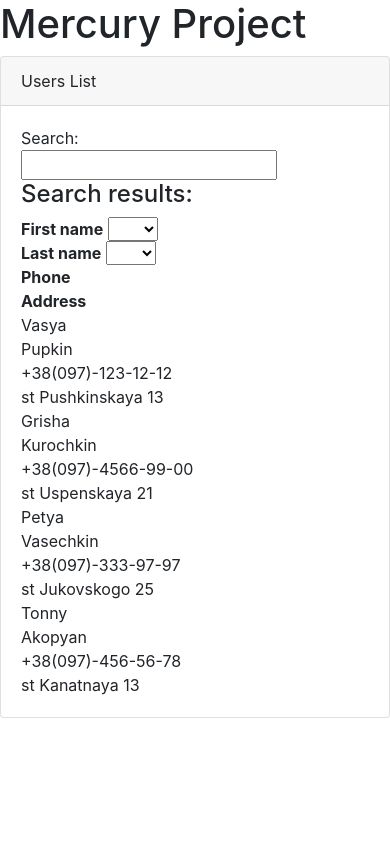
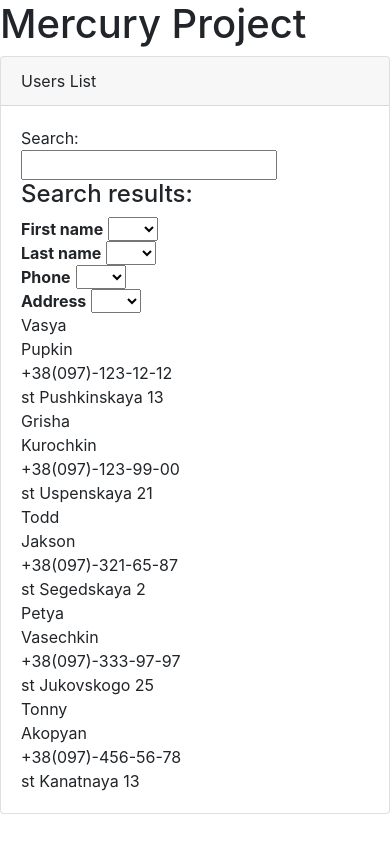
Before and after one commit to turinskiy/mercury, an Angular app: page / in a window 390 px wide. Built offline with nearby package versions, Linux system fonts and the light colour scheme.

Commit message:
- Add sorting for Phone column - Add clearSortField method - Extend users list

```diff
--- a/src/app/users/mock-users.ts
+++ b/src/app/users/mock-users.ts
@@ -11,8 +11,15 @@ export const USERS: IUser[] = [
     id: 2,
     firstName: 'Grisha',
     lastName: 'Kurochkin',
-    phone: '+38(097)-4566-99-00',
+    phone: '+38(097)-123-99-00',
     address: 'st Uspenskaya 21'
+  },
+  {
+    id: 5,
+    firstName: 'Todd',
+    lastName: 'Jakson',
+    phone: '+38(097)-321-65-87',
+    address: 'st Segedskaya 2'
   },
   {
     id: 3,
--- a/src/app/users/users-list.component.html
+++ b/src/app/users/users-list.component.html
@@ -17,18 +17,28 @@
     <div class="row" style="font-weight: bold;">
       <div class="col-md-3">
         <span style="margin-right:5px;">First name</span>
-        <select [(ngModel)]="sortNameDirection">
-          <option *ngFor="let item of directions" [ngValue]="item">{{item.value}}</option>
+        <select [(ngModel)]="firstNameSortDirection">
+          <option *ngFor="let item of sortDirections" [ngValue]="item">{{item.value}}</option>
         </select>
       </div>
       <div class="col-md-3">
           <span style="margin-right:5px;">Last name</span>
-          <select [(ngModel)]="sortLastNameDirection">
-            <option *ngFor="let item of directions" [ngValue]="item">{{item.value}}</option>
+          <select [(ngModel)]="lastNameSortDirection">
+            <option *ngFor="let item of sortDirections" [ngValue]="item">{{item.value}}</option>
           </select>
       </div>
-      <div class="col-md-3">Phone</div>
-      <div class="col-md-3">Address</div>
+      <div class="col-md-3">
+          <span style="margin-right:5px;">Phone</span>
+          <select [(ngModel)]="phoneSortDirection">
+            <option *ngFor="let item of sortDirections" [ngValue]="item">{{item.value}}</option>
+          </select>
+      </div>
+      <div class="col-md-3">
+          <span style="margin-right:5px;">Address</span>
+          <select [(ngModel)]="addressSortDirection">
+            <option *ngFor="let item of sortDirections" [ngValue]="item">{{item.value}}</option>
+          </select>
+      </div>
     </div>
     <div *ngIf="users && users.length">
       <div *ngFor="let item of filteredUsers">
--- a/src/app/users/users-list.component.ts
+++ b/src/app/users/users-list.component.ts
@@ -11,6 +11,13 @@ class SortDirection {
     this.key = k;
     this.value = v;
   }
+}
+
+enum SortColumns {
+  FirstName,
+  LastName,
+  Phone,
+  Address
 }
 
 @Component({
@@ -33,27 +40,57 @@ export class UsersGridComponent implements OnInit {
       : this.users;
   }
 
-  directions: SortDirection[];
+  sortDirections: SortDirection[];
   _firstNameSortDirection: SortDirection;
   _lastNameSortDirection: SortDirection;
+  _phoneSortDirection: SortDirection;
+  _addressSortDirection: SortDirection;
   get firstNameSortDirection(): SortDirection {
     return this._firstNameSortDirection;
   }
   set firstNameSortDirection(value: SortDirection) {
     this._firstNameSortDirection = value;
-    this.performSort(this.firstNameSortDirection, 'firstName');
+    this.clearInactiveSortColumns(SortColumns.FirstName);
+    this.performSort(this.firstNameSortDirection, SortColumns.FirstName);
   }
   get lastNameSortDirection(): SortDirection {
     return this._lastNameSortDirection;
   }
   set lastNameSortDirection(value: SortDirection) {
     this._lastNameSortDirection = value;
-    this.performSort(this.lastNameSortDirection, 'lastName');
+    this.clearInactiveSortColumns(SortColumns.LastName);
+    this.performSort(this.lastNameSortDirection, SortColumns.LastName);
+  }
+  get phoneSortDirection(): SortDirection {
+    return this._phoneSortDirection;
+  }
+  set phoneSortDirection(value: SortDirection) {
+    this._phoneSortDirection = value;
+    this.clearInactiveSortColumns(SortColumns.Phone);
+    this.performSort(this.phoneSortDirection, SortColumns.Phone);
+  }
+  get addressSortDirection(): SortDirection {
+    return this._addressSortDirection;
+  }
+  set addressSortDirection(value: SortDirection) {
+    this._addressSortDirection = value;
+    this.clearInactiveSortColumns(SortColumns.Address);
+    this.performSort(this.addressSortDirection, SortColumns.Address);
   }
 
   constructor(/*private _userService: UserService*/) {
     // this.searchValue = 'petya';
   }
+
+  ngOnInit(): void {
+    this.users = USERS; // this._userService.getUsers();
+    this.filteredUsers = this.users;
+    this.sortDirections = [
+      new SortDirection('asc', 'A-Z'),
+      new SortDirection('dsc', 'Z-A')
+    ];
+  }
+
   performSearch(searchTerm: string): IUser[] {
     searchTerm = searchTerm.toLocaleLowerCase();
     // const reg = new RegExp(`*${searchTerm}*`, 'gi');
@@ -64,28 +101,37 @@ export class UsersGridComponent implements OnInit {
     return temp;
   }
 
-  ngOnInit(): void {
-    this.users = USERS; // this._userService.getUsers();
-    this.filteredUsers = this.users;
-    this.directions = [
-      new SortDirection('asc', 'A-Z'),
-      new SortDirection('dsc', 'Z-A')
-    ];
-    this._firstNameSortDirection = null;
-  }
-
-  performSort(value: SortDirection, column: string) {
+  performSort(value: SortDirection, column: SortColumns) {
     const data = this.filteredUsers;
     this.filteredUsers = data.sort((a, b) => {
       const isAsc = value.key === 'asc';
       switch (column) {
-        case 'firstName': return compare(a.firstName, b.firstName, isAsc);
-        case 'lastName': return compare(a.lastName, b.lastName, isAsc);
-        default: return 0;
+        case SortColumns.FirstName:
+          return compare(a.firstName, b.firstName, isAsc);
+        case SortColumns.LastName:
+          return compare(a.lastName, b.lastName, isAsc);
+        case SortColumns.Phone:
+          return compare(a.phone, b.phone, isAsc);
+        case SortColumns.Address:
+          return compare(a.address, b.address, isAsc);
+        default:
+          return 0;
       }
     });
   }
+
+  clearInactiveSortColumns(activeColumn: SortColumns) {
+    this._firstNameSortDirection =
+      activeColumn !== SortColumns.FirstName ? null : this._firstNameSortDirection;
+    this._lastNameSortDirection =
+      activeColumn !== SortColumns.LastName ? null : this._lastNameSortDirection;
+    this._phoneSortDirection =
+      activeColumn !== SortColumns.Phone ? null : this._phoneSortDirection;
+    this._addressSortDirection =
+      activeColumn !== SortColumns.Address ? null : this._addressSortDirection;
+  }
 }
+
 function compare(a: number | string, b: number | string, isAsc: boolean) {
   return (a < b ? -1 : 1) * (isAsc ? 1 : -1);
 }
```
